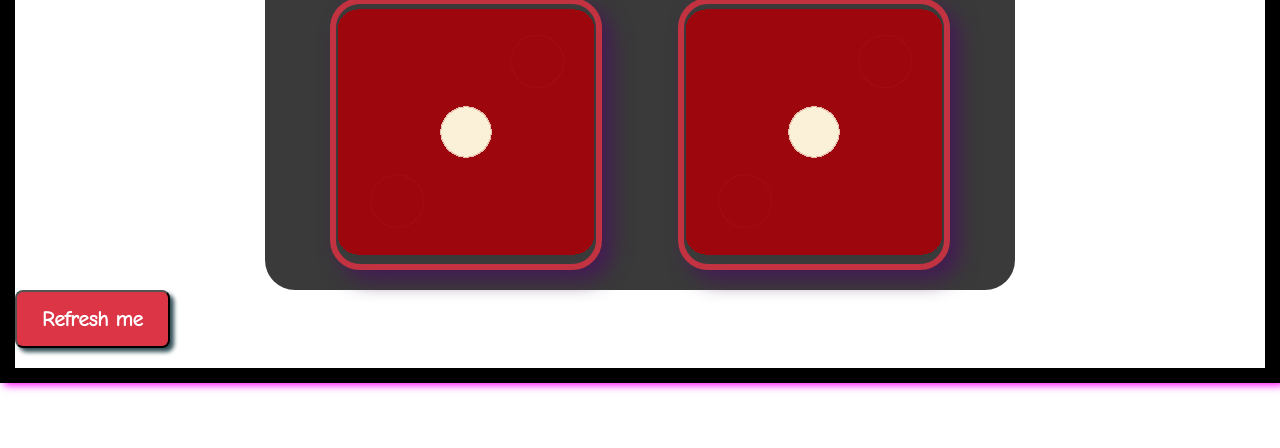
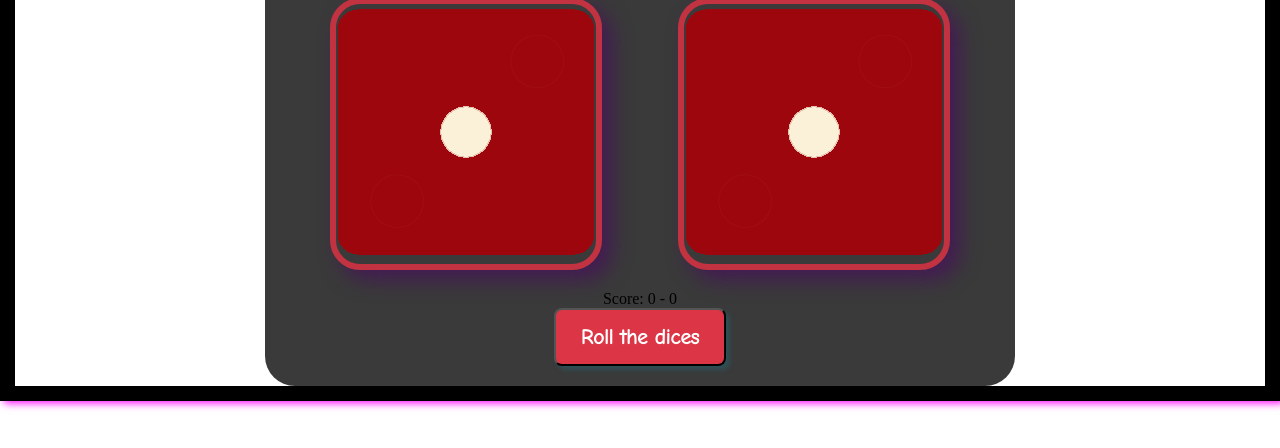
Before and after one commit to GolamMuid/dice-game, a plain HTML site: page index.html in a window 1280 px wide. Shown: the part 234-682 px from the top of the page. Drawn offline with Linux system fonts and the light colour scheme.

Commit message:
Update index.html

```diff
--- a/index.html
+++ b/index.html
@@ -39,9 +39,10 @@
                     </div>
                 </div>
             </div>
+            <p id="score">Score: 0 - 0</p>
+            <button onclick="roll()"> Roll the dices </button>
+        </div>
 
-        </div>
-        <button onclick="roll()"> Refresh me </button>
     </div>
 
 
```
